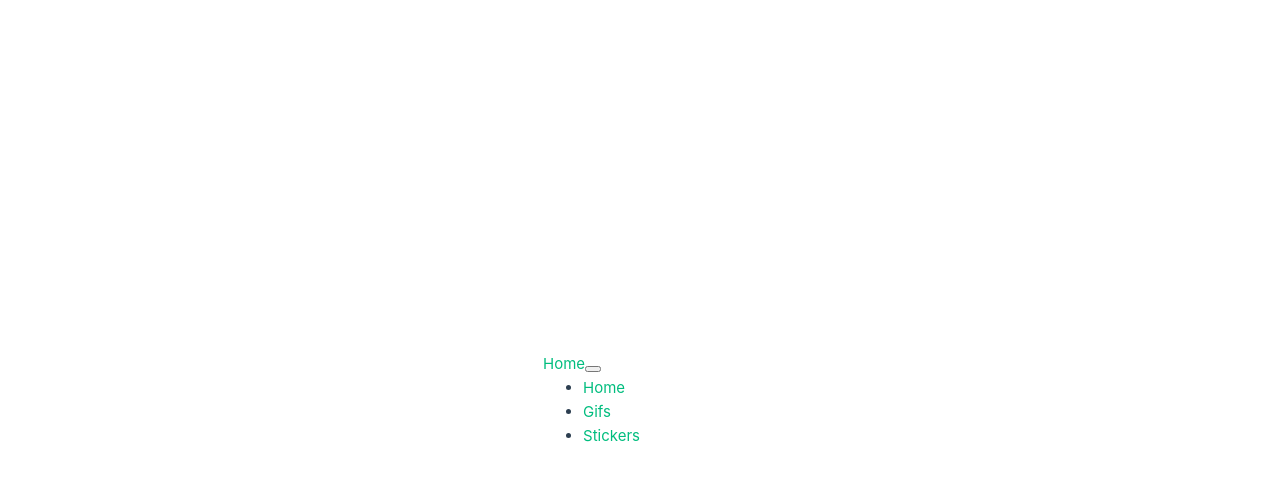
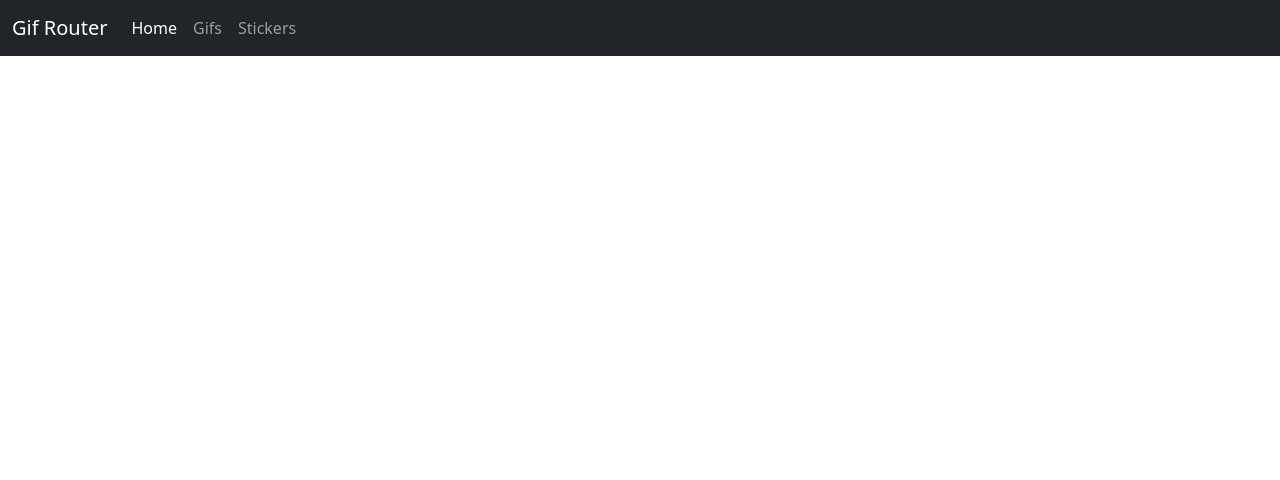
Before and after one commit to ZielGit/GifRouter, a Vue app: page / in a window 1280 px wide. Shown: the top 480 px of the page. Built offline with nearby package versions, Linux system fonts and the light colour scheme.

Commit message:
feat: install bootstrap

```diff
--- a/src/assets/base.css
+++ /dev/null
@@ -1,74 +0,0 @@
-/* color palette from <https://github.com/vuejs/theme> */
-:root {
-  --vt-c-white: #ffffff;
-  --vt-c-white-soft: #f8f8f8;
-  --vt-c-white-mute: #f2f2f2;
-
-  --vt-c-black: #181818;
-  --vt-c-black-soft: #222222;
-  --vt-c-black-mute: #282828;
-
-  --vt-c-indigo: #2c3e50;
-
-  --vt-c-divider-light-1: rgba(60, 60, 60, 0.29);
-  --vt-c-divider-light-2: rgba(60, 60, 60, 0.12);
-  --vt-c-divider-dark-1: rgba(84, 84, 84, 0.65);
-  --vt-c-divider-dark-2: rgba(84, 84, 84, 0.48);
-
-  --vt-c-text-light-1: var(--vt-c-indigo);
-  --vt-c-text-light-2: rgba(60, 60, 60, 0.66);
-  --vt-c-text-dark-1: var(--vt-c-white);
-  --vt-c-text-dark-2: rgba(235, 235, 235, 0.64);
-}
-
-/* semantic color variables for this project */
-:root {
-  --color-background: var(--vt-c-white);
-  --color-background-soft: var(--vt-c-white-soft);
-  --color-background-mute: var(--vt-c-white-mute);
-
-  --color-border: var(--vt-c-divider-light-2);
-  --color-border-hover: var(--vt-c-divider-light-1);
-
-  --color-heading: var(--vt-c-text-light-1);
-  --color-text: var(--vt-c-text-light-1);
-
-  --section-gap: 160px;
-}
-
-@media (prefers-color-scheme: dark) {
-  :root {
-    --color-background: var(--vt-c-black);
-    --color-background-soft: var(--vt-c-black-soft);
-    --color-background-mute: var(--vt-c-black-mute);
-
-    --color-border: var(--vt-c-divider-dark-2);
-    --color-border-hover: var(--vt-c-divider-dark-1);
-
-    --color-heading: var(--vt-c-text-dark-1);
-    --color-text: var(--vt-c-text-dark-2);
-  }
-}
-
-*,
-*::before,
-*::after {
-  box-sizing: border-box;
-  margin: 0;
-  position: relative;
-  font-weight: normal;
-}
-
-body {
-  min-height: 100vh;
-  color: var(--color-text);
-  background: var(--color-background);
-  transition: color 0.5s, background-color 0.5s;
-  line-height: 1.6;
-  font-family: Inter, -apple-system, BlinkMacSystemFont, 'Segoe UI', Roboto, Oxygen, Ubuntu,
-    Cantarell, 'Fira Sans', 'Droid Sans', 'Helvetica Neue', sans-serif;
-  font-size: 15px;
-  text-rendering: optimizeLegibility;
-  -webkit-font-smoothing: antialiased;
-  -moz-osx-font-smoothing: grayscale;
-}
--- a/src/assets/main.css
+++ /dev/null
@@ -1,35 +0,0 @@
-@import './base.css';
-
-#app {
-  max-width: 1280px;
-  margin: 0 auto;
-  padding: 2rem;
-
-  font-weight: normal;
-}
-
-a,
-.green {
-  text-decoration: none;
-  color: hsla(160, 100%, 37%, 1);
-  transition: 0.4s;
-}
-
-@media (hover: hover) {
-  a:hover {
-    background-color: hsla(160, 100%, 37%, 0.2);
-  }
-}
-
-@media (min-width: 1024px) {
-  body {
-    display: flex;
-    place-items: center;
-  }
-
-  #app {
-    display: grid;
-    grid-template-columns: 1fr 1fr;
-    padding: 0 2rem;
-  }
-}
--- a/src/components/Navbar.vue
+++ b/src/components/Navbar.vue
@@ -1,7 +1,7 @@
 <template>
     <nav class="navbar navbar-expand-lg navbar-dark bg-dark">
         <div class="container-fluid">
-            <RouterLink class="navbar-brand" to="/">Home</RouterLink>
+            <RouterLink class="navbar-brand" to="/">Gif Router</RouterLink>
             <button class="navbar-toggler" type="button" data-bs-toggle="collapse" data-bs-target="#navbarNav" aria-controls="navbarNav" aria-expanded="false" aria-label="Toggle navigation">
                 <span class="navbar-toggler-icon"></span>
             </button>
--- a/src/main.js
+++ b/src/main.js
@@ -2,7 +2,8 @@ import { createApp } from 'vue'
 import App from './App.vue'
 import router from './router'
 
-import './assets/main.css'
+import "bootstrap/dist/css/bootstrap.min.css"
+import "bootstrap"
 
 const app = createApp(App)
 
```
